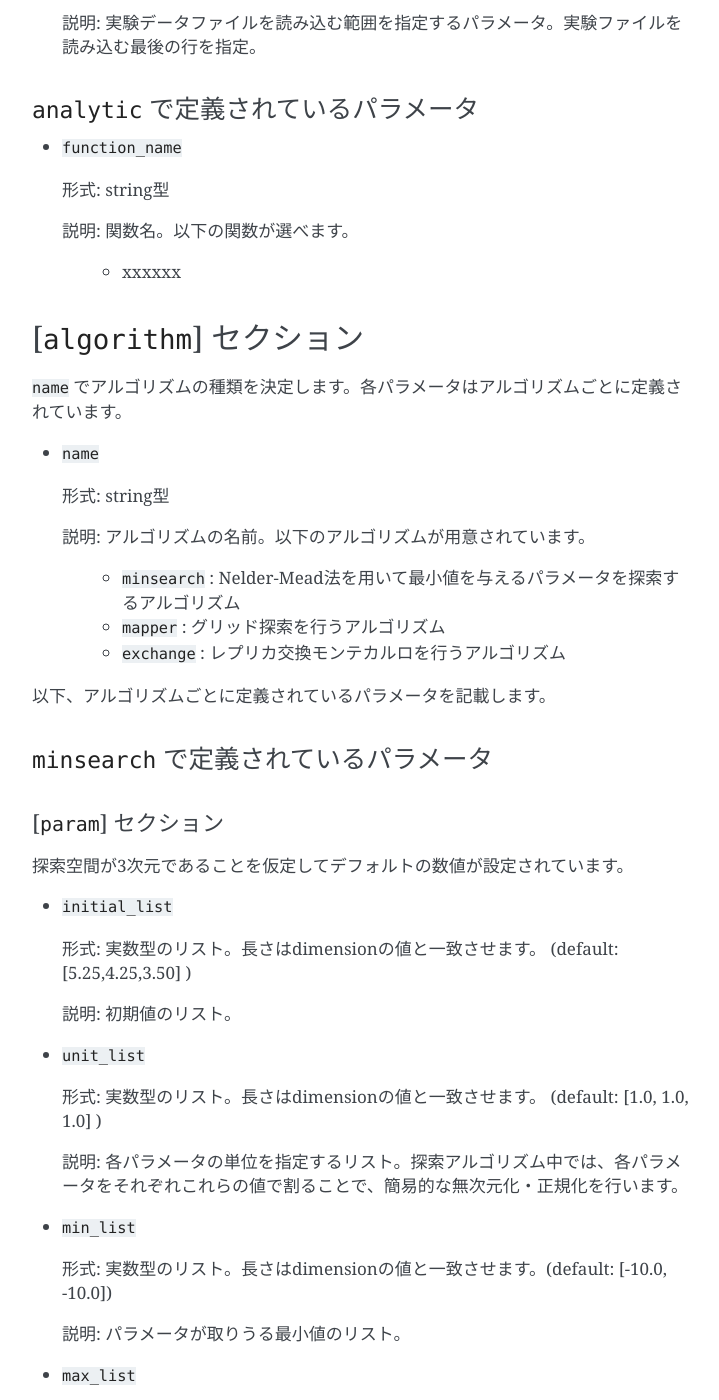
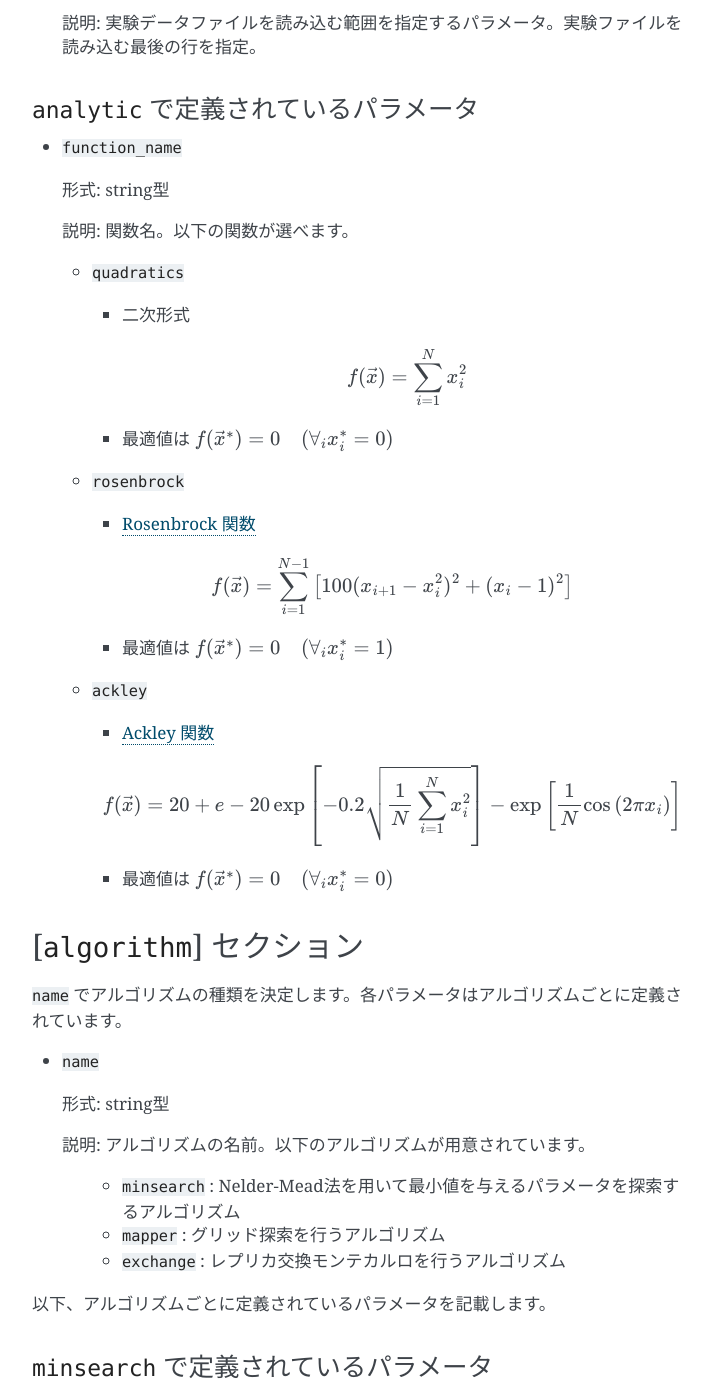
Before and after one commit to issp-center-dev/2DMAT, a Sphinx documentation site: the page built from doc/ja/source/input.rst, in a window 1280 px wide and 1400 px high, scrolled down 3153 px. Shown: the whole window, without its empty margins (388-1107 px from the left). Built offline with Sphinx 7.4.7, drawn with Linux system fonts in a browser that asks for light colours.

Commit message:
added doc for analytic solver

```diff
--- a/doc/ja/source/input.rst
+++ b/doc/ja/source/input.rst
@@ -148,8 +148,35 @@
 
   説明: 関数名。以下の関数が選べます。
 
-   - xxxxxx
+  - ``quadratics``
 
+    - 二次形式
+
+      .. math::
+
+          f(\vec{x}) = \sum_{i=1}^N x_i^2
+
+    - 最適値は :math:`f(\vec{x}^*) = 0 \quad (\forall_i x_i^* = 0)`
+
+  - ``rosenbrock``
+
+    - `Rosenbrock 関数 <https://en.wikipedia.org/wiki/Rosenbrock_function>`_
+
+    .. math::
+
+      f(\vec{x}) = \sum_{i=1}^{N-1} \left[ 100(x_{i+1} - x_i^2)^2 + (x_i - 1)^2 \right]
+
+    - 最適値は :math:`f(\vec{x}^*) = 0 \quad (\forall_i x_i^* = 1)`
+
+  - ``ackley``
+
+    - `Ackley 関数 <https://en.wikipedia.org/wiki/Ackley_function>`_
+
+    .. math::
+
+      f(\vec{x}) = 20 + e - 20\exp\left[-0.2\sqrt{\frac{1}{N}\sum_{i=1}^N x_i^2}\right] - \exp\left[\frac{1}{N}\cos\left(2\pi x_i\right)\right]
+
+    - 最適値は :math:`f(\vec{x}^*) = 0 \quad (\forall_i x_i^* = 0)`
 
 [``algorithm``] セクション
 *******************************
```
